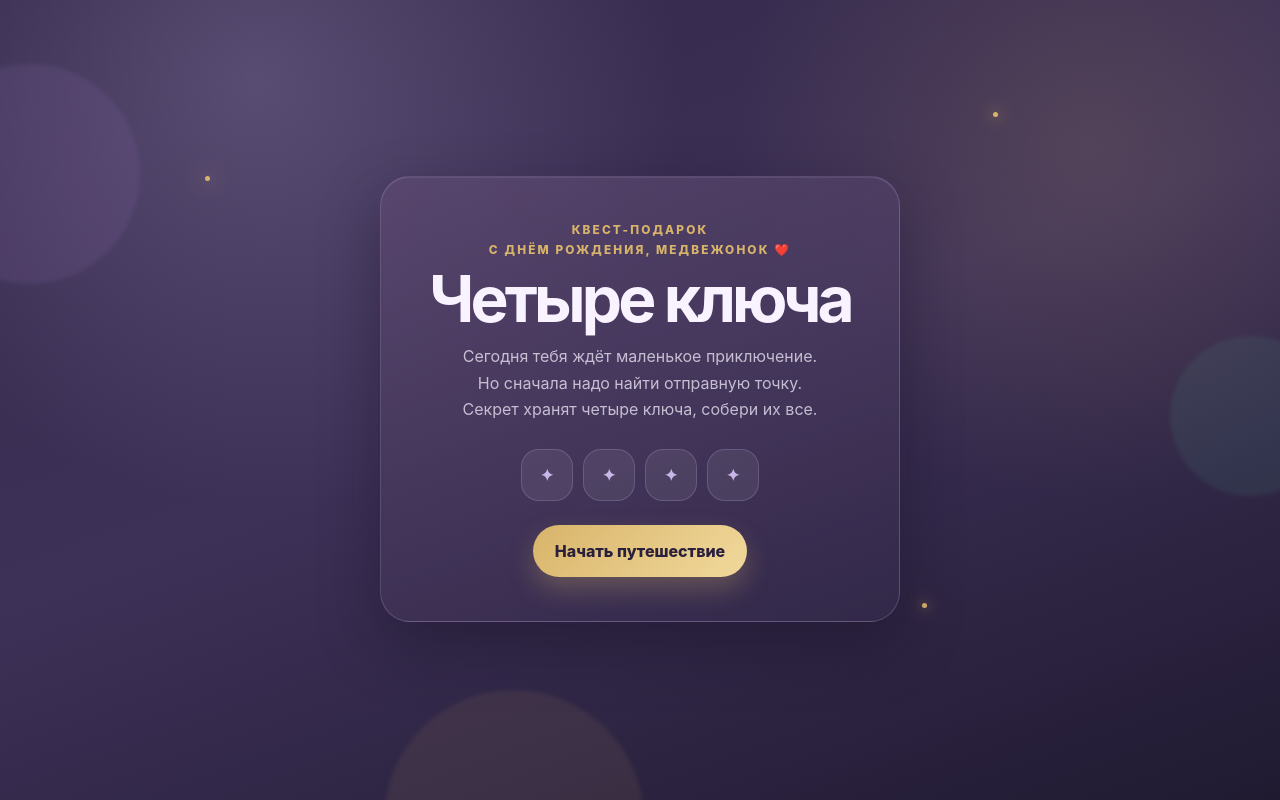
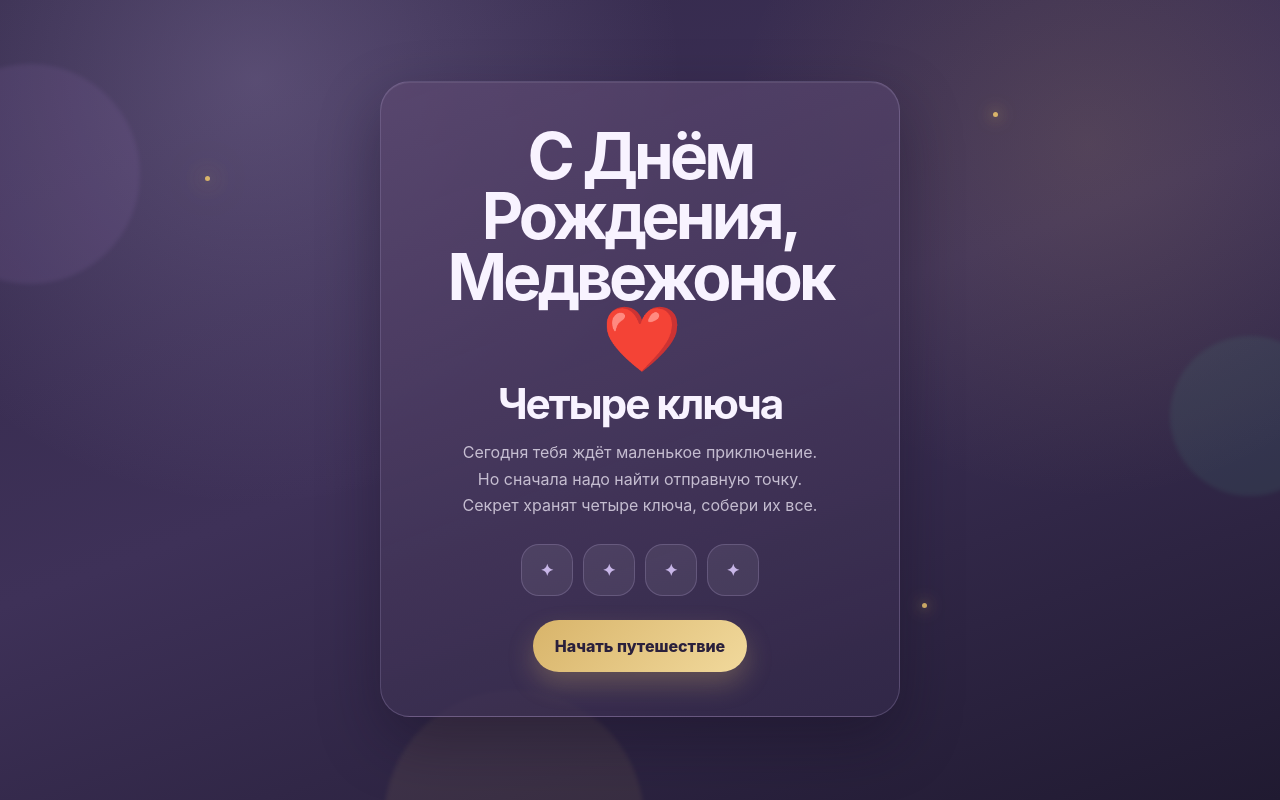
Before and after one commit to shilozad/medvezhonok, a React (Vite) app: page / in a window 1280 px wide. Built offline with nearby package versions, Linux system fonts and the light colour scheme.

Commit message:
Update home screen hierarchy

```diff
--- a/src/data/texts.js
+++ b/src/data/texts.js
@@ -47,7 +47,7 @@ export const games = [
 ];
 
 export const homeText = {
-  dedication: 'С Днём Рождения, Медвежонок ❤️',
+  dedication: 'С Днём Рождения,\nМедвежонок ❤️',
   title: 'Четыре ключа',
   subtitle: 'Сегодня тебя ждёт маленькое приключение.\nНо сначала надо найти отправную точку.\nСекрет хранят четыре ключа, собери их все.',
   action: 'Начать путешествие',
--- a/src/pages/Home/Home.jsx
+++ b/src/pages/Home/Home.jsx
@@ -17,9 +17,8 @@ export function Home({ navigate }) {
 
   return (
     <section className="hero page-card fade-up">
-      <p className="eyebrow">Квест-подарок</p>
-      <p className="eyebrow">{homeText.dedication}</p>
-      <h1>{homeText.title}</h1>
+      <h1 className="hero-title">{homeText.dedication}</h1>
+      <h2>{homeText.title}</h2>
       <p className="hero-subtitle">{homeText.subtitle}</p>
       <div className="keys-row" aria-label="Прогресс ключей">
         {games.map((game) => (
--- a/src/styles/global.css
+++ b/src/styles/global.css
@@ -60,6 +60,8 @@ button { font: inherit; }
 
 .page-card { padding: 34px 24px; text-align: center; }
 .hero h1, .final h1, .game-header h1 { margin: 8px 0 14px; font-size: clamp(2.25rem, 12vw, 4rem); line-height: 0.95; letter-spacing: -0.06em; }
+.hero h1 { margin-top: 0; white-space: pre-line; animation: heroTitleIn 680ms ease both; }
+.hero h2 { margin: 0 0 14px; font-size: clamp(1.7rem, 8vw, 2.65rem); line-height: 1; letter-spacing: -0.05em; }
 .game-header h1 { font-size: clamp(2rem, 9vw, 3.25rem); }
 p { color: var(--muted); line-height: 1.65; }
 .hero-subtitle { white-space: pre-line; margin: 0 auto 26px; }
@@ -103,6 +105,7 @@ p { color: var(--muted); line-height: 1.65; }
 .glow { animation: softGlow 3s ease-in-out infinite; }
 
 @keyframes fadeUp { from { opacity: 0; transform: translateY(18px); } to { opacity: 1; transform: translateY(0); } }
+@keyframes heroTitleIn { from { opacity: 0; transform: translateY(16px); } to { opacity: 1; transform: translateY(0); } }
 @keyframes dissolve { from { opacity: 0; } to { opacity: 1; } }
 @keyframes softGlow { 0%, 100% { filter: drop-shadow(0 0 4px rgba(216,180,106,0.35)); } 50% { filter: drop-shadow(0 0 18px rgba(216,180,106,0.75)); } }
 @keyframes particle { 0% { opacity: 0; transform: rotate(calc(var(--i) * 26deg)) translate(0); } 20% { opacity: 1; } 100% { opacity: 0; transform: rotate(calc(var(--i) * 26deg)) translate(80px); } }
```
